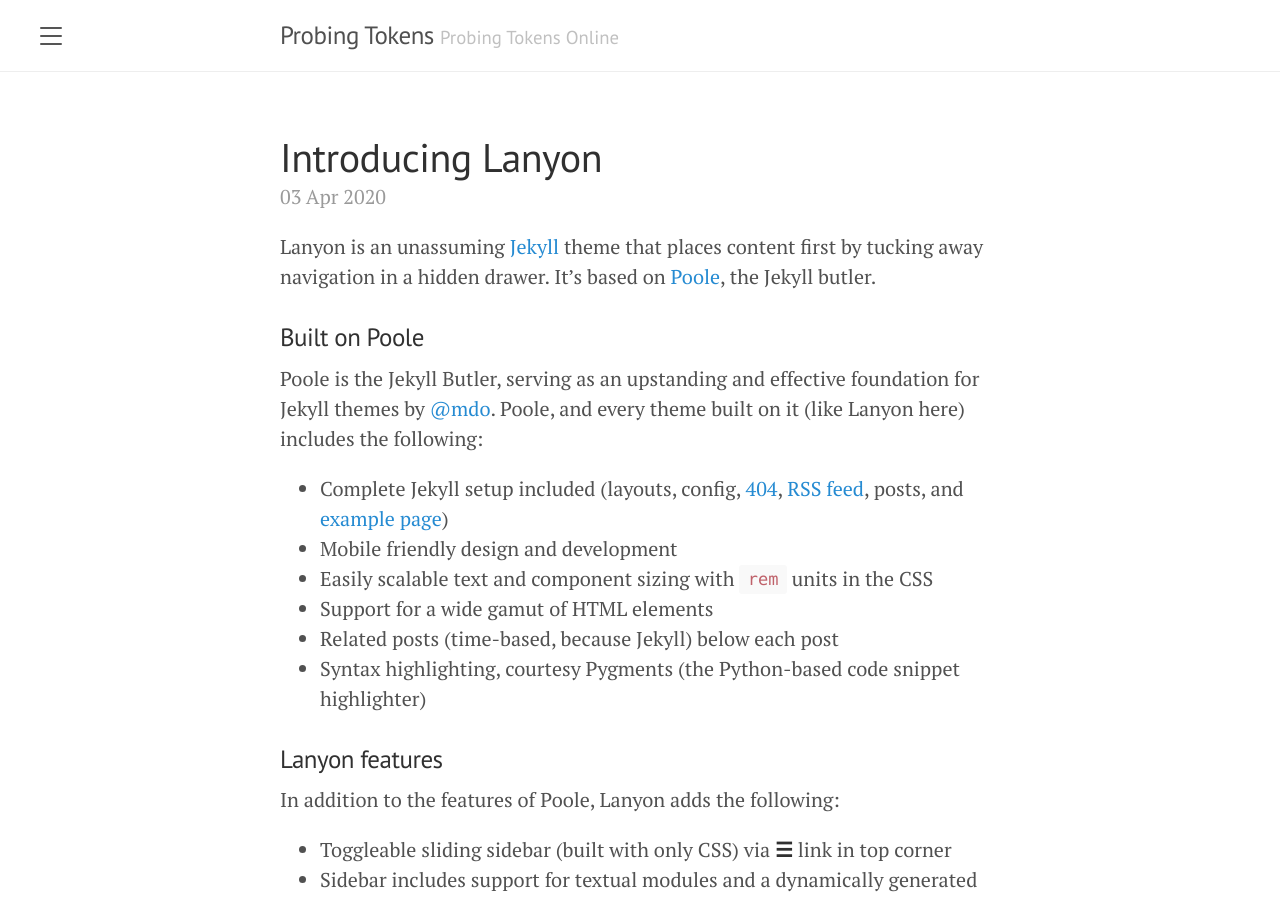
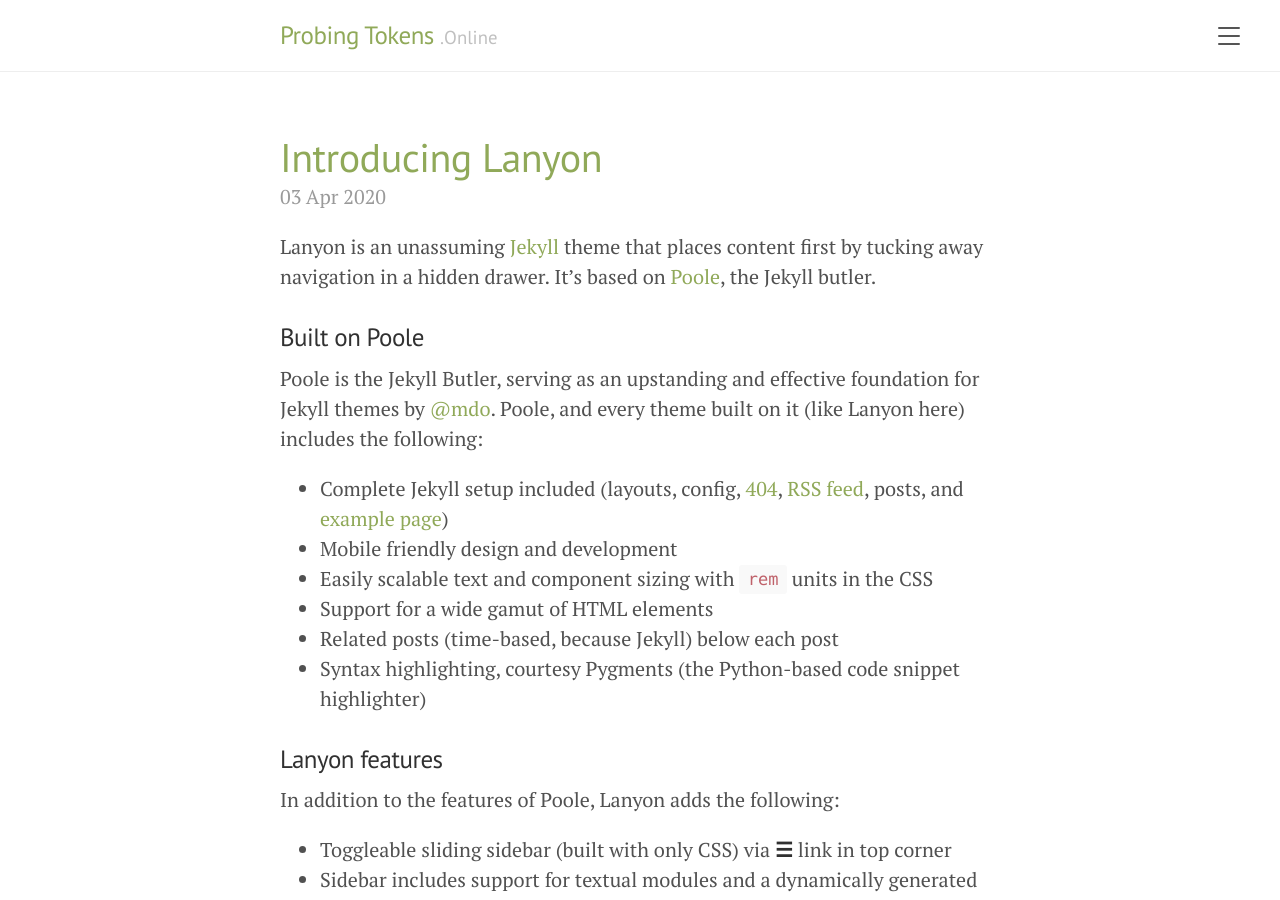
Before and after one commit to behnum/probingtokens, a Jekyll site: the page built from index.html, in a window 1280 px wide and 900 px high. Built offline with Jekyll 4.4.1, drawn with Linux system fonts in a browser that asks for light colours; the list of posts is cut into pages by our own code.

Commit message:
Update settings

```diff
--- a/_config.yml
+++ b/_config.yml
@@ -1,7 +1,7 @@
 # Setup
 title: Probing Tokens
-tagline: "Probing Tokens Online"
-description: "A sandbox to present some of the results of probing tokens online."
+tagline: ".Online"
+description: "A sandbox to present some of the findings of probing tokens online."
 url: https://probingtokens.online/
 baseurl: ""
 paginate: 5
--- a/_layouts/default.html
+++ b/_layouts/default.html
@@ -3,7 +3,7 @@
 
 {% include head.html %}
 
-  <body>
+<body class="theme-base-0b layout-reverse">
 
   {% include sidebar.html %}
 
@@ -28,4 +28,5 @@
 
   <script src='{{ site.baseurl }}/public/js/script.js'></script>
 </body>
+
 </html>
```
Lines whose indentation alone changed are shown as unchanged.
